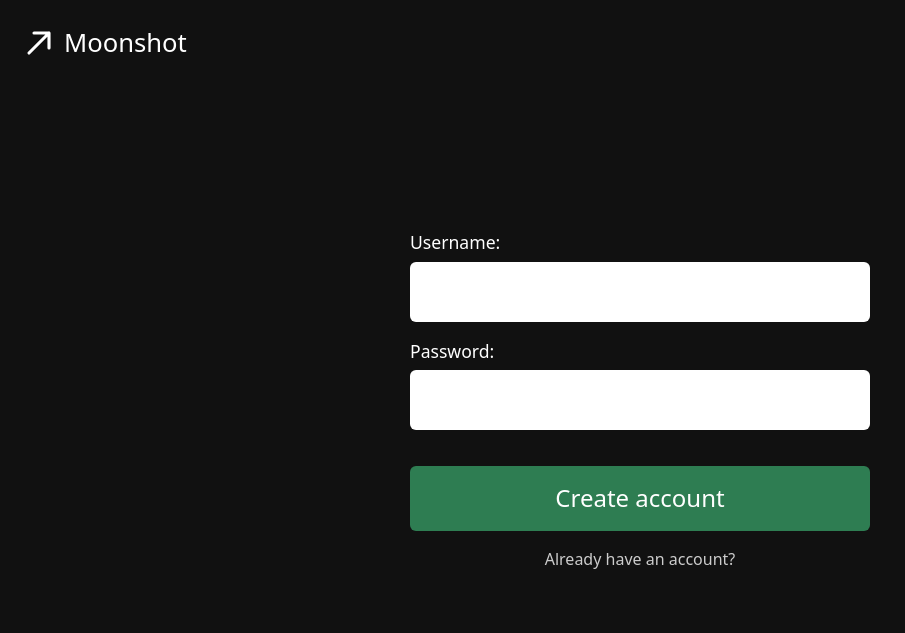
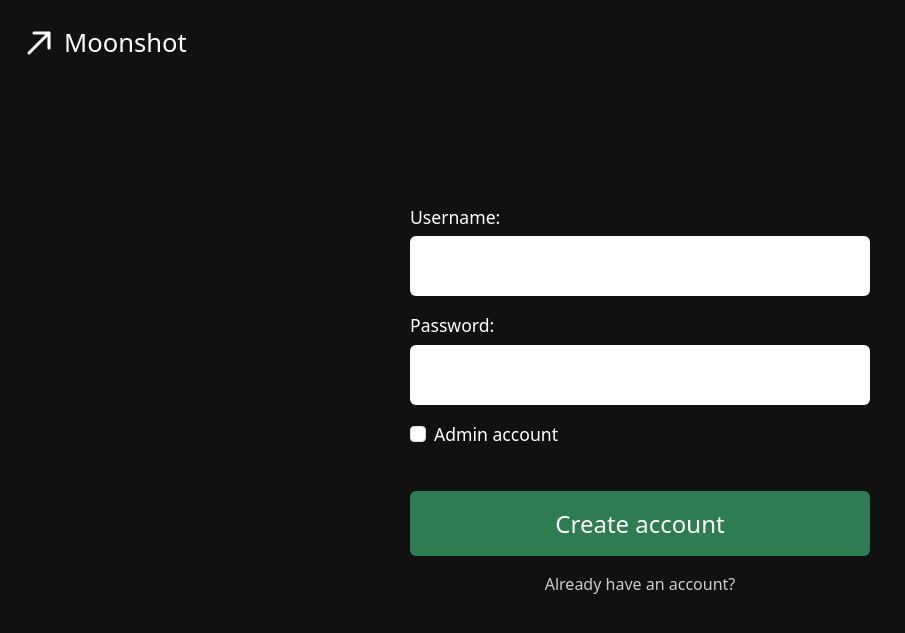
Before and after one commit to htphan9/IFT401-Team4-Capstone, a Flask app: page /register in a window 1280 px wide. Shown: the top 633 px of the page, without its empty margins (0-905 px from the left). Run offline with Flask 3, Linux system fonts and the light colour scheme.

Commit message:
Added RBAC logic and admin checkbox in sign_up.html

```diff
--- a/app.py
+++ b/app.py
@@ -40,10 +40,13 @@ def register():
     if request.method == "POST":
         hashed_password = bcrypt.generate_password_hash(request.form.get("password")).decode('utf-8')
 
+        is_admin = request.form.get("is_admin") == "on"
+        role = "admin" if is_admin else "user"
+
         user = Users(
             username=request.form.get("username"),
             password=hashed_password,
-            role="user"
+            role=role
         )
         db.session.add(user)
         db.session.commit()
@@ -88,3 +91,33 @@ def admin_required(f):
             return redirect(url_for("home"))
         return f(*args, **kwargs)
     return decorated_function
+
+# More flexible version for multiple roles:
+def role_required(*roles):
+    def decorator(f):
+        @wraps(f)
+        def decorated_function(*args, **kwargs):
+            if not current_user.is_authenticated or current_user.role not in roles:
+                return redirect(url_for("home"))
+            return f(*args, **kwargs)
+        return decorated_function
+    return decorator
+
+# Usage examples:
+@app.route('/admin-dashboard')
+@login_required
+@admin_required
+def admin_dashboard():
+    users = Users.query.all()
+    return render_template("admin_dashboard.html", users=users)
+
+# 6. (Optional) Creating an Admin User
+# with app.app_context():
+#     admin = Users(
+#         username="admin",
+#         password=bcrypt.generate_password_hash("admin123").decode('utf-8'),
+#         role="admin"
+#     )
+#     db.session.add(admin)
+#     db.session.commit()
+#     print("Admin user created!")
--- a/templates/sign_up.html
+++ b/templates/sign_up.html
@@ -29,6 +29,10 @@
                     <label for="password" class="form-label">Password:</label>
                     <input type="password" class="form-control" id="password" name="password" required>
                 </div>
+                <div class="mb-4 d-flex align-items-center gap-2">
+                    <input type="checkbox" class="form-check-input m-0" id="is_admin" name="is_admin">
+                    <label for="is_admin" class="form-label m-0">Admin account</label>
+                </div>
                 <button type="submit" class="btn btn-green">Create account</button>
             </form>
             <div class="bottom-links">
```
